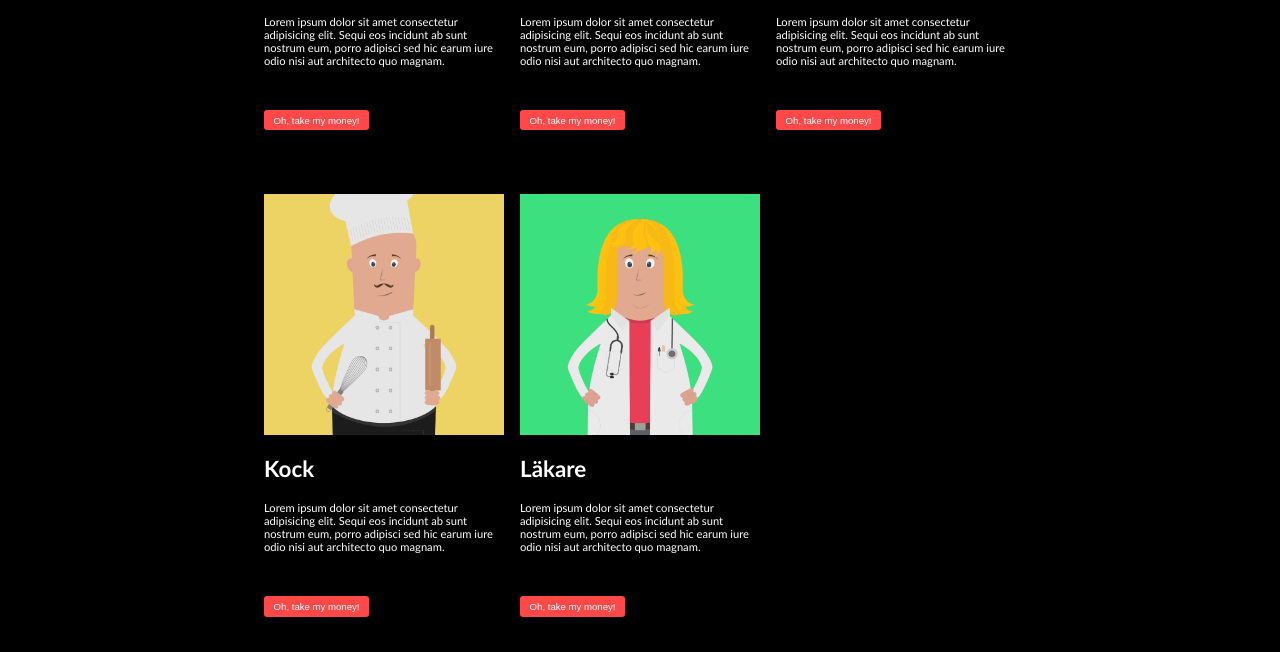
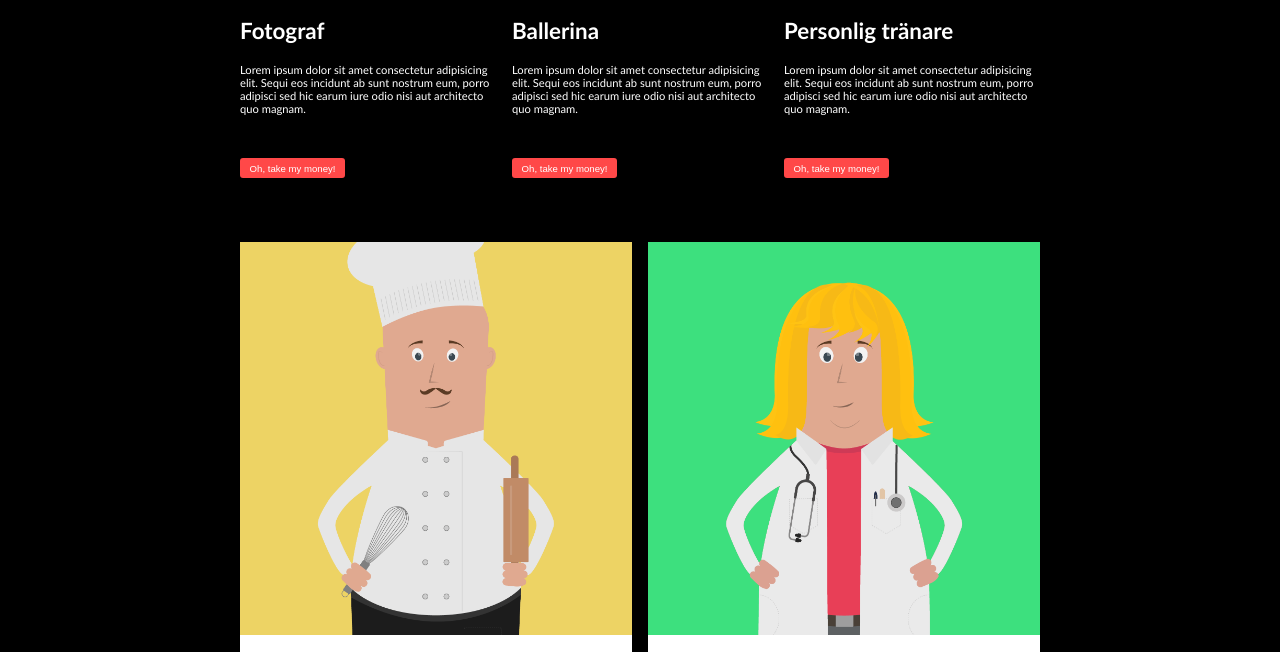
Before and after one commit to angelstam/lexicon-front-end-1-html-css-exercise-poster-shop, a plain HTML site: page index.html in a window 1280 px wide. Shown: the part 1632-2284 px from the top of the page. Drawn offline with Linux system fonts and the light colour scheme.

Commit message:
Update stylesheets, finish layout for index.

```diff
--- a/index.css
+++ b/index.css
@@ -1,5 +1,6 @@
 :root {
-    --grid-template-columns: 15rem 15rem 15rem;
+    --grid-template-columns: 7.5rem 7.5rem 7.5rem 7.5rem 7.5rem 7.5rem;
+    --footer-grid-template-columns: 15rem 15rem 15rem;
 }
 
 body {
@@ -50,12 +51,56 @@ main button {
     margin-top: 2rem;
 }
 
+main article:nth-child(3n + 1) {
+    grid-column-start: 1;
+    grid-column-end: span 2;
+}
+
+main article:nth-child(3n + 2) {
+    grid-column-start: 3;
+    grid-column-end: span 2;
+}
+
+main article:nth-child(3n + 3) {
+    grid-column-start: 5;
+    grid-column-end: span 2;
+}
+
+main article:nth-last-child(-n + 2) {
+    background-color: #ffffff;
+    color: black;
+}
+
+main article:nth-last-child(-n + 2) > * {
+    margin-left: 1rem;
+    margin-right: 1rem;
+}
+
+main article:nth-last-child(-n + 2) > img {
+    margin: 0;
+}
+
+main article:nth-last-child(-n + 2) > button {
+    padding: 1rem;
+    margin-bottom: 1rem;
+}
+
+main article:nth-last-child(2) {
+    grid-column-start: 1;
+    grid-column-end: span 3;
+}
+
+main article:nth-last-child(1) {
+    grid-column-start: 4;
+    grid-column-end: span 3;
+}
+
 main h2 {
     font-size: 1.4rem;
 }
 
 img {
-    width: 15rem;
+    width: 100%;
 }
 
 footer {
@@ -63,10 +108,11 @@ footer {
     background-color: rgb(51, 51, 51);
     color: white;
     display: grid;
-    grid-template-columns: var(--grid-template-columns);
+    grid-template-columns: var(--footer-grid-template-columns);
     justify-content: center;
     gap: 1rem;
     padding: 1rem auto;
+    margin-top: 1rem;
 }
 
 footer img {
```
